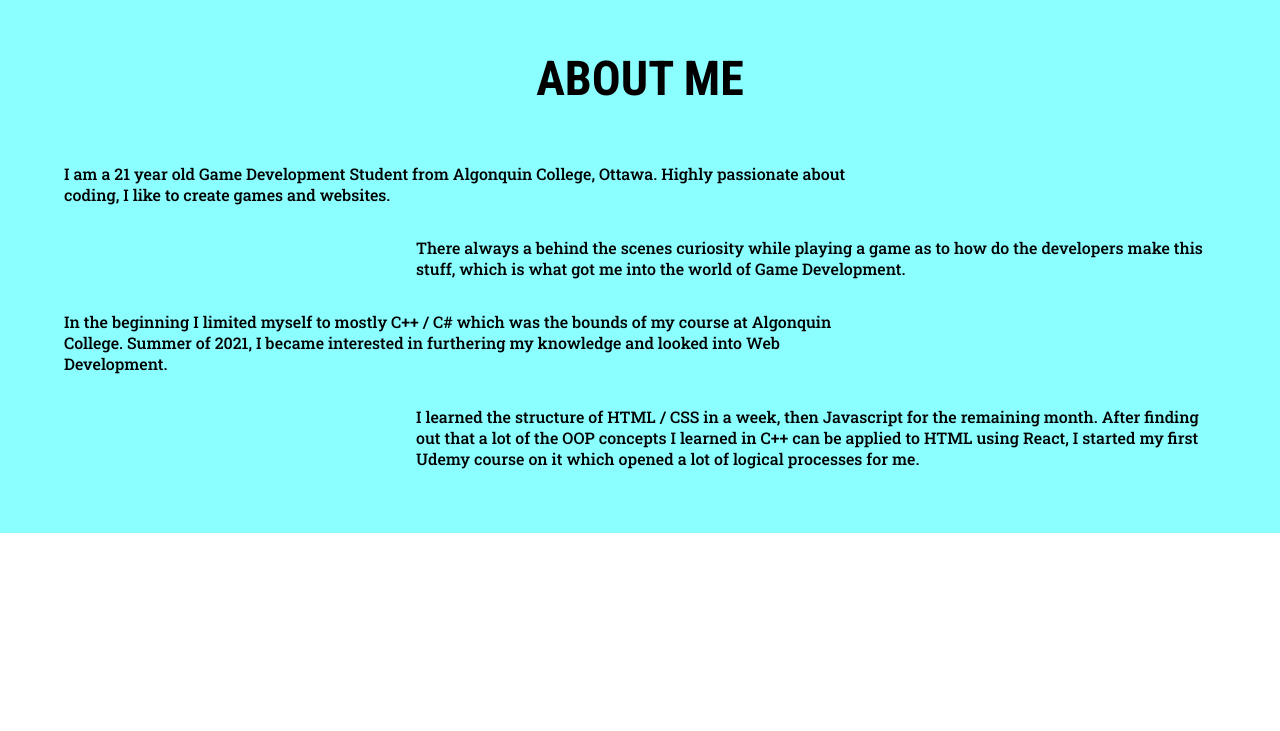
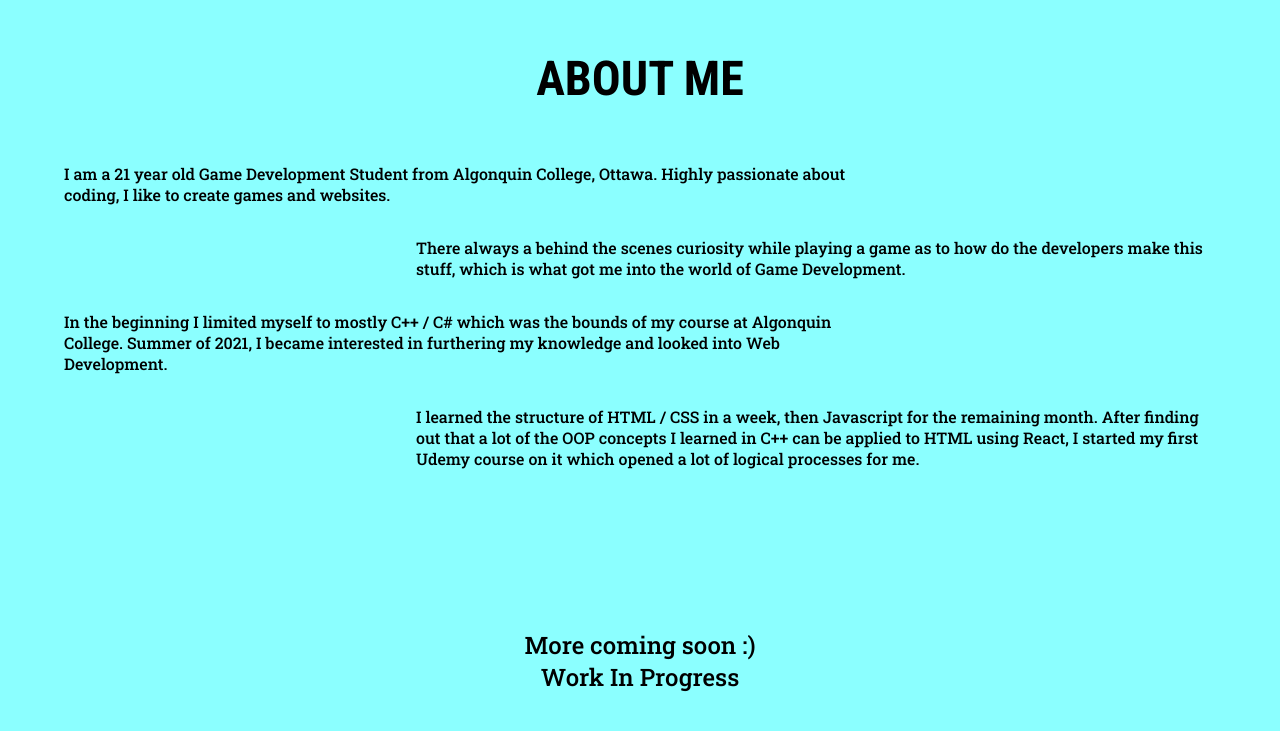
Before and after one commit to fr3drick545/fredfolio4, a React (Create React App) app: page / in a window 1280 px wide. Shown: the part 813-1544 px from the top of the page. Before the commit the page ends 1346 px from the top, so only its background shows below. Built offline with nearby package versions, Linux system fonts and the light colour scheme.

Commit message:
added deploy code

```diff
--- a/package.json
+++ b/package.json
@@ -1,4 +1,5 @@
 {
+  "homepage": "https://fr3drick545.github.io/fredfolio4",
   "name": "fredfolio4",
   "version": "0.1.0",
   "private": true,
@@ -16,6 +17,8 @@
     "web-vitals": "^2.1.3"
   },
   "scripts": {
+    "predeploy": "npm run build",
+    "deploy": "gh-pages -d build",
     "start": "react-scripts start",
     "build": "react-scripts build",
     "test": "react-scripts test",
@@ -38,5 +41,8 @@
       "last 1 firefox version",
       "last 1 safari version"
     ]
+  },
+  "devDependencies": {
+    "gh-pages": "^3.2.3"
   }
 }
--- a/public/index.html
+++ b/public/index.html
@@ -2,7 +2,7 @@
 <html lang="en">
   <head>
     <meta charset="utf-8" />
-    <link rel="icon" href="%PUBLIC_URL%/favicon.ico" />
+    <link rel="icon" href="%PUBLIC_URL%/FredIcon.png" />
     <meta name="viewport" content="width=device-width, initial-scale=1" />
     <meta name="theme-color" content="#000000" />
     <meta
@@ -30,7 +30,7 @@
       href="https://fonts.googleapis.com/css2?family=Roboto+Condensed:ital,wght@0,300;0,400;0,700;1,300;1,400;1,700&family=Roboto+Slab:wght@100;200;300;400;500;600;700;800;900&display=swap"
       rel="stylesheet"
     />
-    <title>React App</title>
+    <title>Prakhhar Makhija</title>
   </head>
   <body>
     <noscript>You need to enable JavaScript to run this app.</noscript>
--- a/src/components/About.js
+++ b/src/components/About.js
@@ -79,6 +79,12 @@ const About = () => {
           me.
         </motion.p>
       </motion.div>
+
+      <div className="wip">
+        <h2>
+          More coming soon :) <br /> Work In Progress
+        </h2>
+      </div>
     </motion.div>
   );
 };
--- a/src/components/App.js
+++ b/src/components/App.js
@@ -1,4 +1,4 @@
-import React, { useEffect, useState } from "react";
+import React, { useEffect } from "react";
 
 import Home from "./Home";
 import About from "./About";
@@ -8,11 +8,33 @@ import "./App.scss";
 import { motion, useViewportScroll, useAnimation } from "framer-motion";
 
 const App = () => {
+  const interval = setInterval(() => appendTitle(), 2000);
+  let titles = { size: 2, current: 0 };
+
+  console.log("Hi There!");
+
+  const appendTitle = () => {
+    if (titles.current === 0) {
+      document.title = "Prakhhar Makhija | Game Dev";
+    } else if (titles.current === 1) {
+      document.title = "Prakhhar Makhija | Front-End Dev";
+    }
+
+    titles.current++;
+
+    if (titles.current === titles.size) {
+      titles.current = 0;
+    }
+  };
+
+  useEffect(() => {
+    return () => clearInterval(interval);
+  });
+
   const controls = useAnimation();
   const { scrollY } = useViewportScroll();
 
   useEffect(() => {
-    console.log(scrollY.get());
     scrollY.onChange(() => {
       if (scrollY.get() < 200) {
         controls.start("initial");
--- a/src/components/App.scss
+++ b/src/components/App.scss
@@ -51,6 +51,7 @@
 }
 
 #about {
+  min-height: 100vh;
   padding: 5%;
 
   h1 {
@@ -83,4 +84,9 @@
       margin-left: 10%;
     }
   }
+
+  .wip {
+    margin-top: 10rem;
+    text-align: center;
+  }
 }
```
Also changed, not shown: public/FredIcon.png (added), 1 other file (tests, documents, lock files or other folders).
